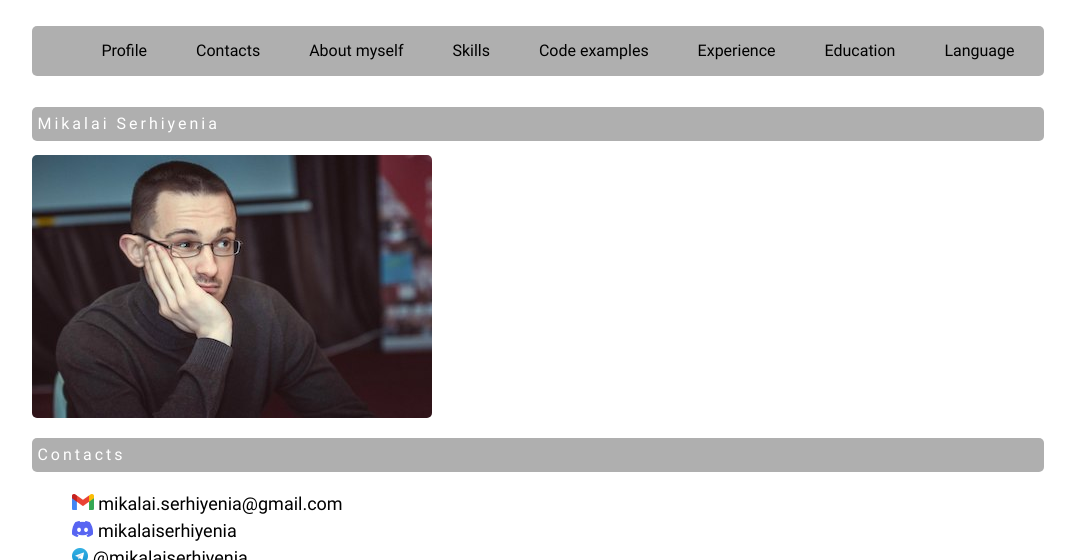
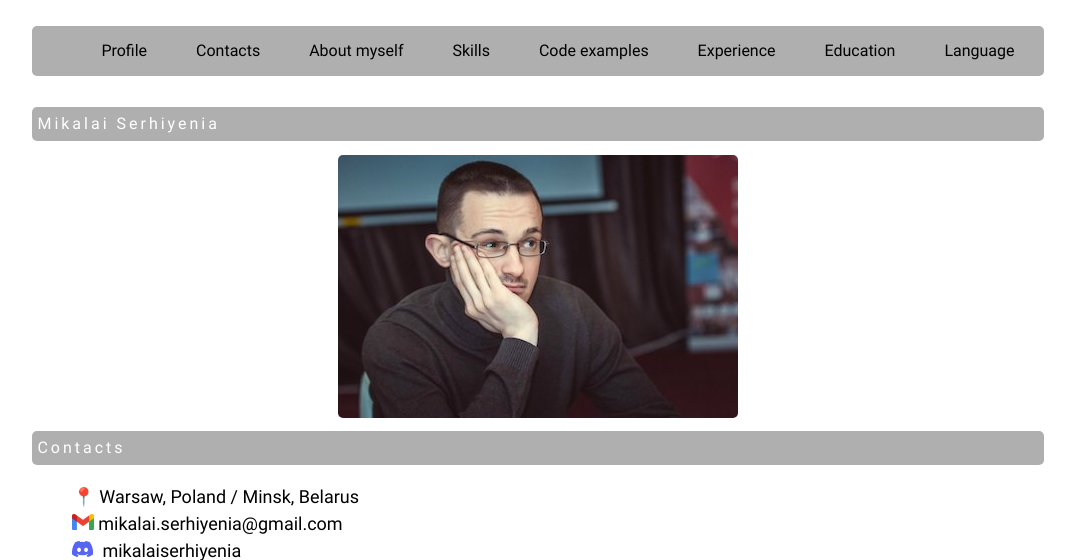
Before and after one commit to MikalaiSerhiyenia/rsschool-cv, a plain HTML site: page index.html in a window 1280 px wide. Shown: the top 560 px of the page, without its empty margins (102-1177 px from the left). Drawn offline with Linux system fonts and the light colour scheme.

Commit message:
feat: add changes

```diff
--- a/index.html
+++ b/index.html
@@ -57,6 +57,7 @@
         <section class="section" id="contacts">
           <h2 class="section-title">Contacts</h2>
           <ul class="contacts-list">
+            <li>📍&nbsp;Warsaw, Poland / Minsk, Belarus</li>
             <li>
               <img
                 src="assets/img/Gmail_Logo_512px.png"
@@ -69,17 +70,17 @@
                 src="assets/img/636e0a6a49cf127bf92de1e2_icon_clyde_blurple_RGB.png"
                 alt="discord-logo"
                 height="16px"
-              />&nbsp;mikalaiserhiyenia
+              />&nbsp; mikalaiserhiyenia
             </li>
             <li>
               <img
                 src="assets/img/Telegram_logo.svg.png"
                 alt="telegram-logo"
                 height="16px"
-              />&nbsp;@mikalaiserhiyenia
+              />&nbsp; @mikalaiserhiyenia
             </li>
-            <li>📱 🇵🇱&nbsp;+48572119619</li>
-            <li>📱 🇧🇾&nbsp;+375295662268</li>
+            <li>📱🇵🇱&nbsp;+48572119619</li>
+            <li>📱🇧🇾&nbsp;+375295662268</li>
           </ul>
         </section>
         <section class="section" id="summary">
@@ -200,7 +201,7 @@ function findUniq(arr) {
             </a>
           </li>
           <li class="footer-element">
-            <p>© 2023</p>
+            <p>© 2023 Mikalai Serhiyenia</p>
           </li>
           <li class="footer-element">
             <a href="https://rs.school/js/">
--- a/style.css
+++ b/style.css
@@ -53,6 +53,9 @@ body {
 .photo {
   width: 400px;
   border-radius: 5px 5px 5px 5px;
+  display: block;
+  margin-left: auto;
+  margin-right: auto;
 }
 
 .main-container {
```
